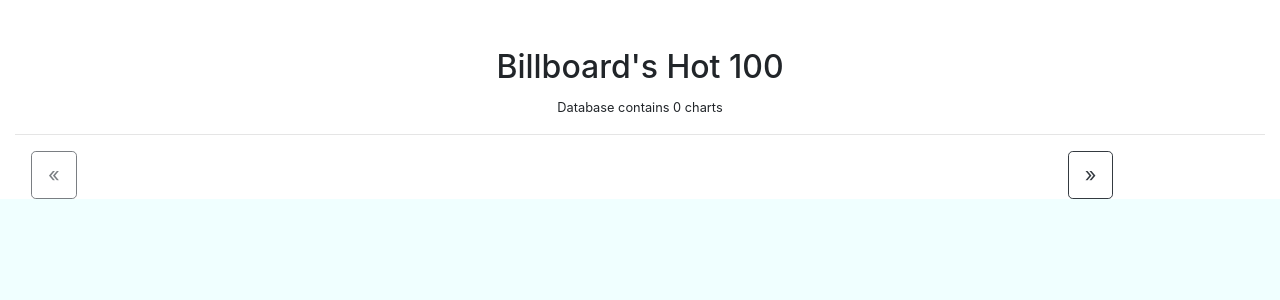
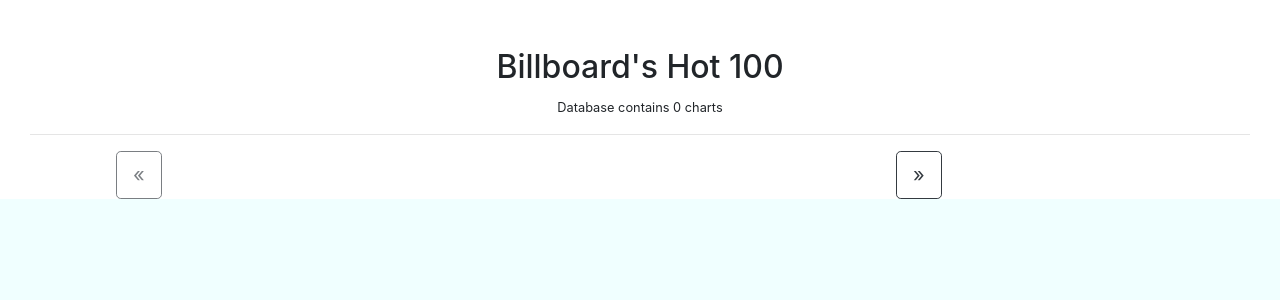
Before and after one commit to dmcconeghy/flashback, a Flask app: page /charts in a window 1280 px wide. Shown: the part 88-388 px from the top of the page. Run offline with Flask 2, Linux system fonts and the light colour scheme; data that the repository does not hold is empty; some libraries are stand-ins or nearby versions.

Commit message:
Layout updates

```diff
--- a/templates/charts/charts.html
+++ b/templates/charts/charts.html
@@ -5,14 +5,15 @@
 {% block content %}
 
 <div class="container-fluid pt-5 text-center">
-
-    <h2>Billboard's Hot 100</h2>
-    <p><small>Database contains {{chart_total}} charts</small></p>
-    <hr>
+    <div class="col mx-auto">
+        <h2>Billboard's Hot 100</h2>
+        <p><small>Database contains {{chart_total}} charts</small></p>
+        <hr>
+    </div>
 </div>
 
-<div class="container-fluid">
-    <div class="row ">
+<div class="content container">
+    <div class="row col-12 container">
         <div class="col-1 row align-items-center ml-3">
             <!-- Pagination -->
             <div class="text-center ">
@@ -24,7 +25,7 @@
             </div>
         </div>
 
-        <div class="col-9 ">
+        <div class="col-8">
             <div class="container">
                 {% for chart in charts.items %}
                     <div class="row text-center">
@@ -48,11 +49,11 @@
                             </p>
                         </div>
                     </div>
-                    <div class="row">
-                        <div class="row container-fluid col-lg-8 ">
+                    <div class="row container col-10 offset-1">
+
                             {% for song, appearance in results[loop.index0] %}
                                 {% if loop.index0 < 5 %}
-                                    <div class="row">
+                                    <div class="row container">
                                         <div class="col-3 col-md-2 col-lg-3 col-xl-3">
                                             <img src="{{song.song_img_url}}" height="auto" class="img-fluid mx-auto d-block p-1">
                                         </div>
@@ -87,13 +88,17 @@
                                                 </small>
                                             </div>
                                         </div>
+                                    </div>
+                            {% endif %}
+                            {% if loop.last %}
+                            <div class="row col justify-content-center">
+                                <div class="col">
+                                <p class="text-center"><a  href="/chart/{{appearance.chart_date}}">See Full Chart...</a></p>
+                                </div>
                             </div>
                             {% endif %}
-                            {% if loop.last %}
-                                <a href="/chart/{{appearance.chart_date}}">See Full Chart...</a>
-                            {% endif %}
                             {% endfor %}
-                        </div>
+
 
                     </div>
                 {% endfor%}
@@ -118,6 +123,7 @@
                 {% endfor %}
             </div>
         </div>
+
         <div class="col-1 row align-items-center mr-3">
             <a href="/charts/{{ charts.next_num }}"
             class="btn btn-lg btn-outline-dark
```
